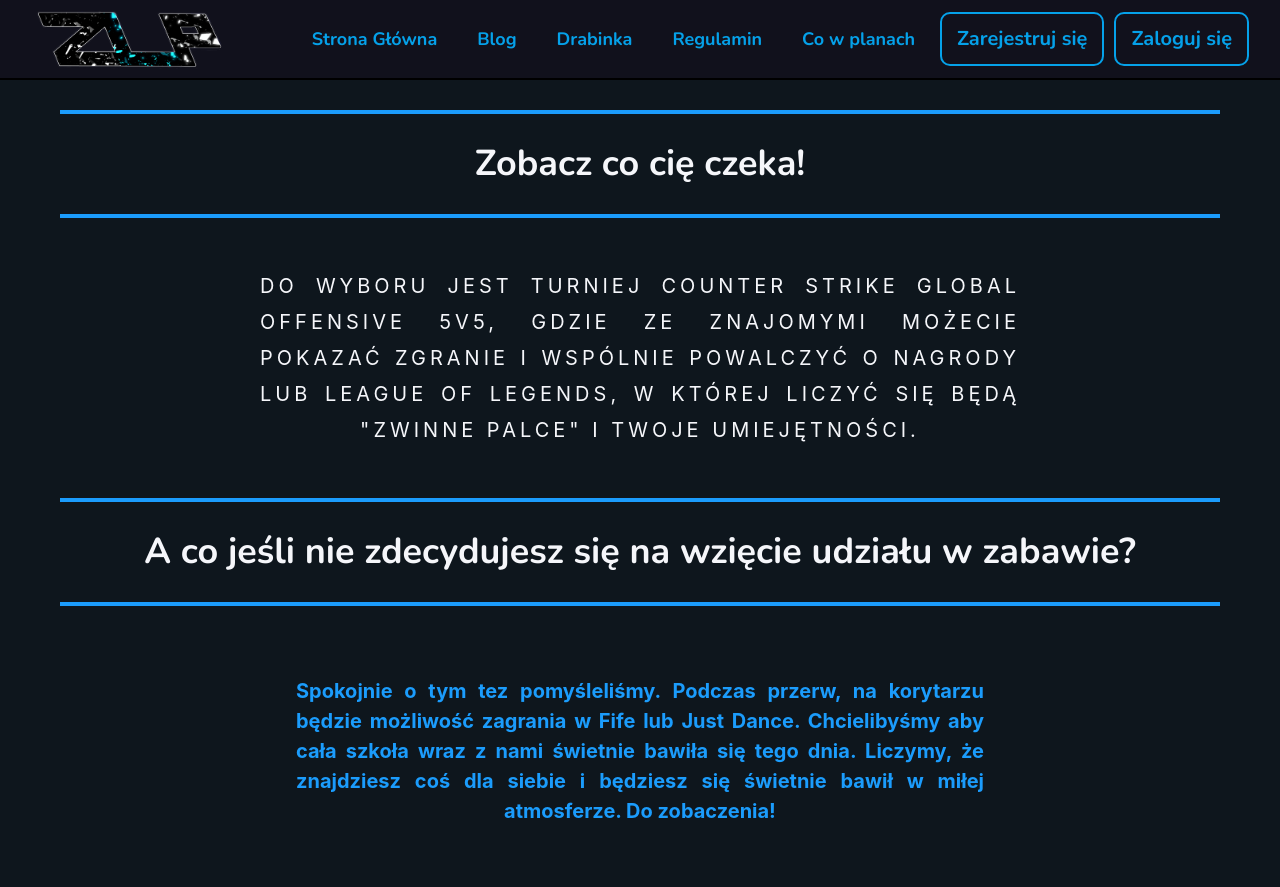
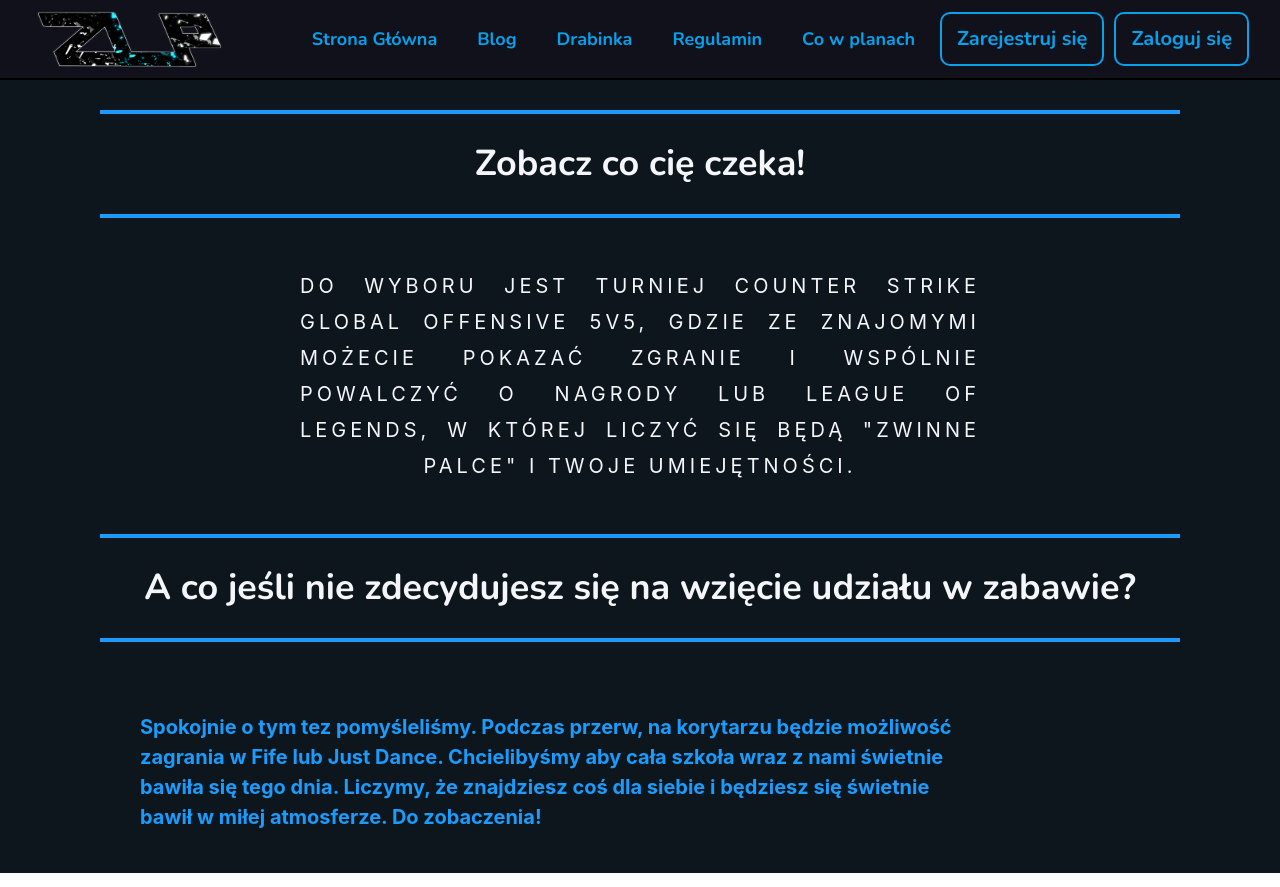
Before and after one commit to PatrickInFrontEnd/ZLP, a React (Create React App) app: page /plany in a window 1280 px wide. Built offline with nearby package versions, Linux system fonts and the light colour scheme.

Commit message:
Edit Font-size and change width

```diff
--- a/src/Components/BlueHeader.jsx
+++ b/src/Components/BlueHeader.jsx
@@ -6,7 +6,7 @@
   line-height: 80px;
   padding: 20px 0;
   margin: 0 auto 50px;
-  font-size:${(props) => props.isFZ ? '42px' : '56px'};
+  font-size:${(props) => props.isFZ ? '32px' : '46px'};
   font-weight: 700;
   font-family:'Nunito','Montserrat','Arial','Sans-Serif';
   color: ${Colors.white};
--- a/src/Components/P.jsx
+++ b/src/Components/P.jsx
@@ -3,9 +3,9 @@
 
 export const P = styled.p`
   color:${Colors.blue_text};
-  font-size: 22px;
+  font-size: 20px;
   font-weight: 700;
-  width:60vw;
+  width:70vw;
   padding: 20px 40px;
   // border-top: 2px solid #2f383f;
   // border-bottom: 2px solid #2f383f;
--- a/src/Components/Wrapper.jsx
+++ b/src/Components/Wrapper.jsx
@@ -1,7 +1,8 @@
 import styled from 'styled-components';
 
 export const Wrapper = styled.div`
-width:100%;
+max-width: 1200px;
+margin: 0 auto;
 min-height:calc(100vh -80px);
 padding:30px 60px 1px;
 
--- a/src/pages/LadderPage.jsx
+++ b/src/pages/LadderPage.jsx
@@ -2,7 +2,10 @@
 import styled from "styled-components";
 import { Colors } from "../Components/Colors";
 
-const Container = styled.div``;
+const Container = styled.div`
+    max-width: 1300px;
+    margin: 0 auto;
+`;
 const Ledder = styled.section`
     display: flex;
     flex-grow: 1;
@@ -115,7 +118,8 @@
     justify-content: space-around;
     flex-wrap: wrap;
     margin: 50px auto 0;
-    max-width: 70%;
+    // max-width: 70%;
+    padding: 20px;
 
     @media (max-width: 768px) {
        max-width: 90%;
--- a/src/pages/PlansPage.jsx
+++ b/src/pages/PlansPage.jsx
@@ -3,8 +3,8 @@
 import { Colors } from './../Components/Colors';
 import { SHeader } from './../Components/SHeader';
 import { BlueHeader } from './../Components/BlueHeader';
-import { P } from './../Components/P';
 import { Wrapper } from './../Components/Wrapper';
+import { MyP } from './StatutePage'
 
 const Container = styled(Wrapper)`
     width:100%;
@@ -43,10 +43,10 @@
                 </MediaWrapper>
                 {/* </TODO:> */}
                 <BlueHeader isFZ>A co jeśli nie zdecydujesz się na wzięcie udziału w zabawie?</BlueHeader>
-                <P>Spokojnie o tym tez pomyśleliśmy.
+                <MyP>Spokojnie o tym tez pomyśleliśmy.
                 Podczas przerw, na korytarzu będzie możliwość zagrania w Fife lub Just Dance.
                 Chcielibyśmy aby cała szkoła wraz z nami świetnie bawiła się tego dnia. Liczymy, że znajdziesz coś dla
-                    siebie i będziesz się świetnie bawił w miłej atmosferze. Do zobaczenia!</P>
+                    siebie i będziesz się świetnie bawił w miłej atmosferze. Do zobaczenia!</MyP>
             </Container>
 
         );
--- a/src/pages/StatutePage.jsx
+++ b/src/pages/StatutePage.jsx
@@ -29,7 +29,7 @@
                 <SHeader>Turniej rozgrywany jest na mapie Howling Abyss. Grę wygrywa ten kto jako pierwszy zabije swojego przeciwnika, wykończy setnego miniona lub zburzy przeciwną wieżę.
                 </SHeader>
                 <MYBlueHeader is100 isFZ>Dla zawodników grających w Counter Strike</MYBlueHeader>
-                <SHeader>Mecze będą rozgrywane tylko na mapach z puli turniejowej. Każda drużyna podczas gry ma możliwość wykorzystania jednej pauzy, która trwa maksymalnie 5 minut. Gramy systemem BO1, w którym każda drużyna banuje 2 mapy, z pozostałych losowana jest mapa na której będzie prowadzona rozgrywka. Finał gramy w systemie BO3, a wybór map wygląda następująco: 1 drużyna banuje mapę, 2 drużyna banuje mapę, 1 drużyna wybiera mapę, 2 drużyna wybiera mapę, 1 drużyna banuje mapę, 2 drużyna banuje mapę. Trzecią mapą na której możliwa będzie rozgrywka jest ta która nie pozostała wybrana i wyrzucona.Jeżeli uczestnik złamie regulamin, jego drużyna będzie zdyskfalifikowana.
+                <SHeader>Mecze będą rozgrywane tylko na mapach z puli turniejowej. Każda drużyna podczas gry ma możliwość wykorzystania jednej pauzy, która trwa maksymalnie 5 minut. Gramy systemem BO1, w którym każda drużyna banuje 2 mapy, z pozostałych losowana jest mapa na której będzie prowadzona rozgrywka. Finał gramy w systemie BO3,a wybór map wygląda następująco: 1 drużyna banuje mapę, 2 drużyna banuje mapę, 1 drużyna wybiera mapę, 2 drużyna wybiera mapę, 1 drużyna banuje mapę, 2 drużyna banuje mapę. Trzecią mapą na której możliwa będzie rozgrywka jest ta która nie pozostała wybrana i wyrzucona.Jeżeli uczestnik złamie regulamin, jego drużyna będzie zdyskfalifikowana.
                 </SHeader>
             </Wrapper>
         );
@@ -68,7 +68,7 @@
             }
 `;
 
-const MyP = styled(P)`
+export const MyP = styled(P)`
     border:none;
     margin:0 0 20px;
     text-align:left;
```
